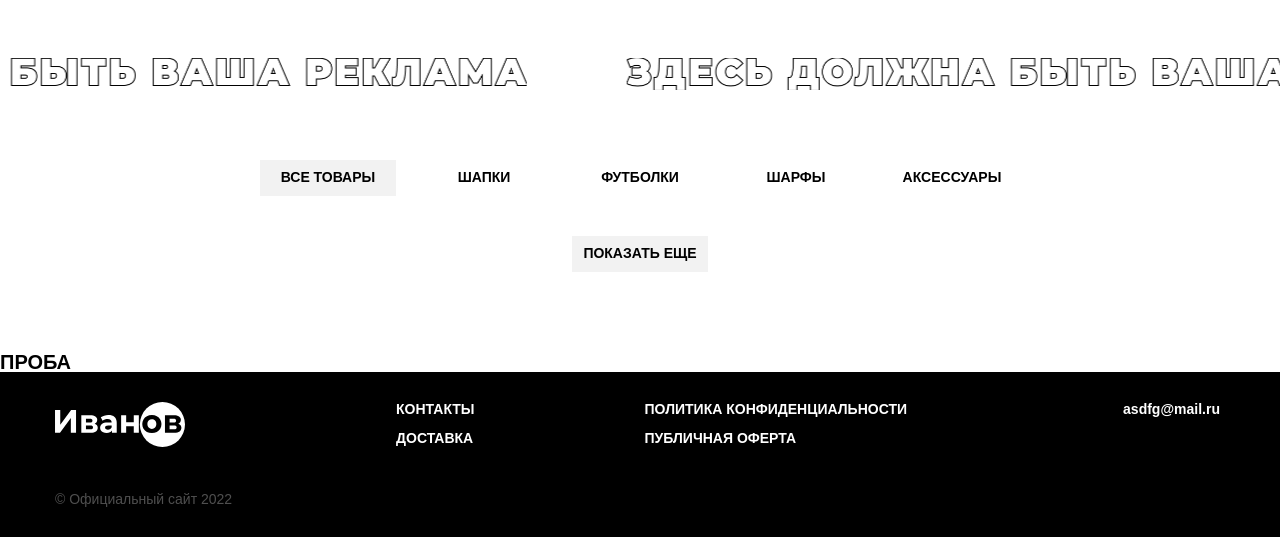
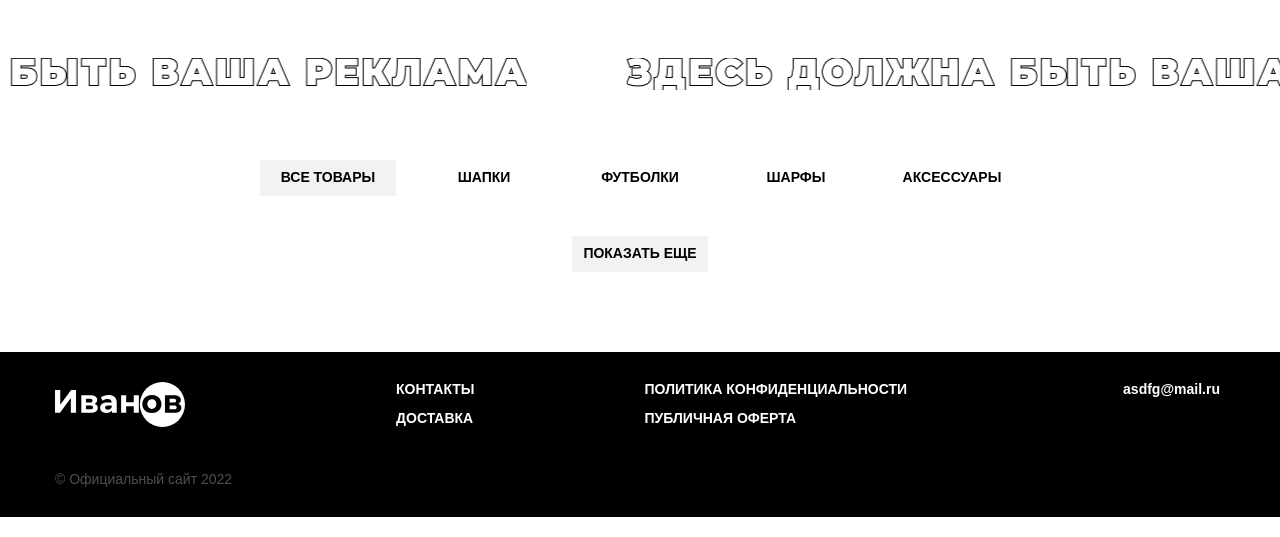
Before and after one commit to olga-evdokimova/shop-template, a website built with webpack: page src/index.html in a window 1280 px wide. Shown: the part 582-1119 px from the top of the page. Built offline with nearby package versions, Linux system fonts and the light colour scheme; no server answers; files whose address does not match are found by name.

Commit message:
убрала

```diff
--- a/src/index.html
+++ b/src/index.html
@@ -11,7 +11,6 @@
 			@@include('html/_first-screen.htm',{})
 			@@include('html/_banner.htm',{})
 			@@include('html/_content.htm',{})
-			<h5>проба</h5>
 		</main>
 		@@include('html/_footer.htm',{})
 	</div>
```
